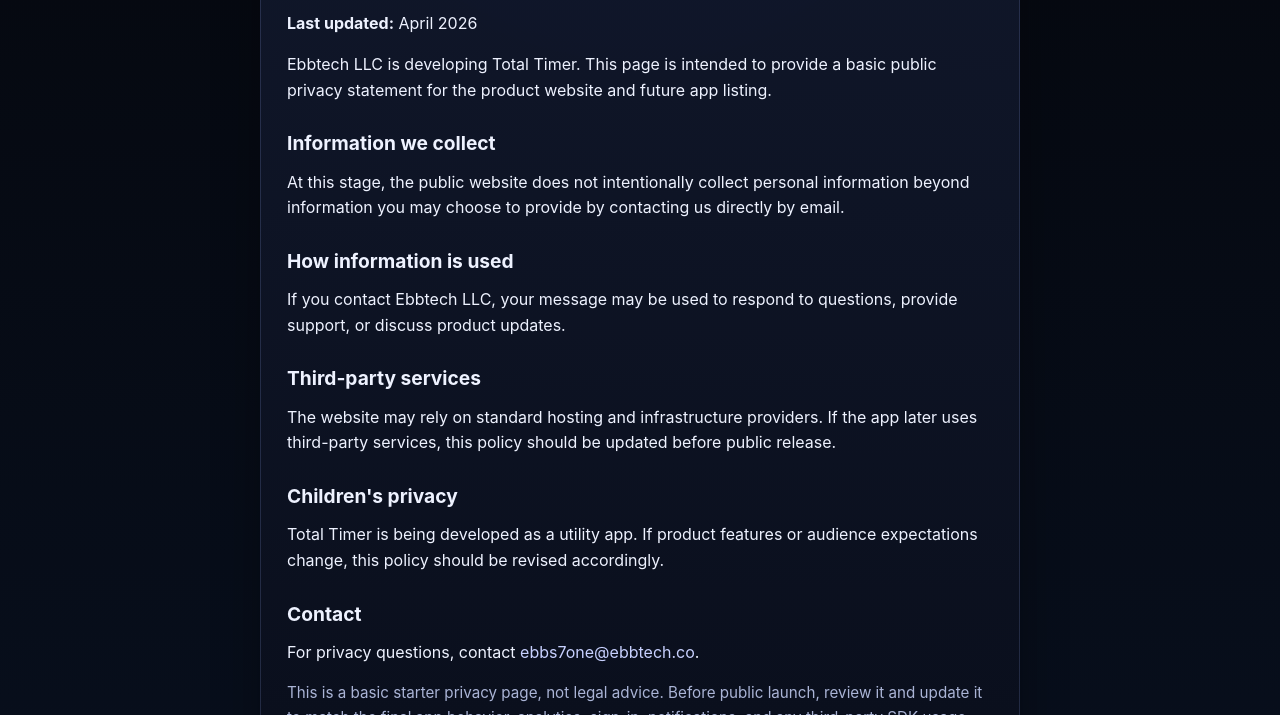
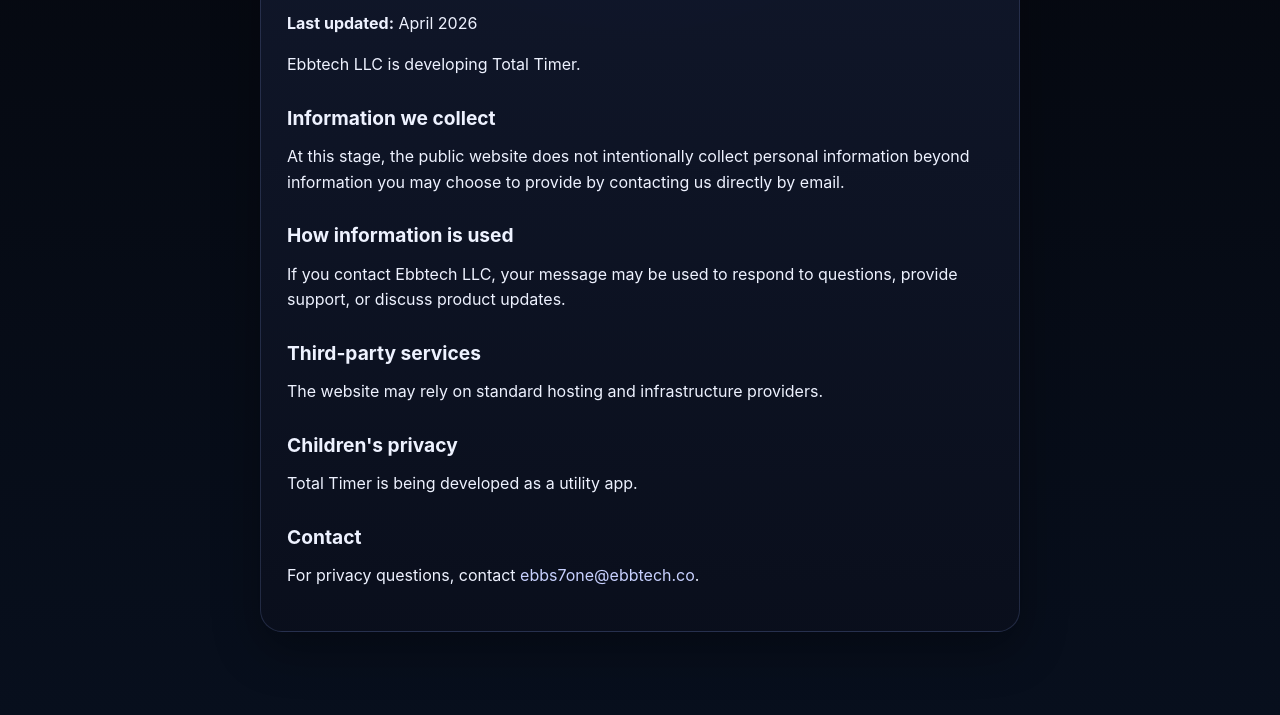
Before and after one commit to ebbs7one/ebbtech-site, a plain HTML site: page site/privacy.html in a window 1280 px wide. Shown: the part 285-1000 px from the top of the page. Drawn offline with Linux system fonts and the light colour scheme.

Commit message:
Remove leftover editing notes

```diff
--- a/site/privacy.html
+++ b/site/privacy.html
@@ -25,8 +25,7 @@
       <p><strong>Last updated:</strong> April 2026</p>
 
       <p>
-        Ebbtech LLC is developing Total Timer. This page is intended to provide a basic public privacy statement for the
-        product website and future app listing.
+        Ebbtech LLC is developing Total Timer.
       </p>
 
       <h2>Information we collect</h2>
@@ -42,24 +41,17 @@
 
       <h2>Third-party services</h2>
       <p>
-        The website may rely on standard hosting and infrastructure providers. If the app later uses third-party services,
-        this policy should be updated before public release.
+        The website may rely on standard hosting and infrastructure providers.
       </p>
 
       <h2>Children's privacy</h2>
       <p>
-        Total Timer is being developed as a utility app. If product features or audience expectations change,
-        this policy should be revised accordingly.
+        Total Timer is being developed as a utility app.
       </p>
 
       <h2>Contact</h2>
       <p>
         For privacy questions, contact <a href="mailto:ebbs7one@ebbtech.co">ebbs7one@ebbtech.co</a>.
-      </p>
-
-      <p class="small-note">
-        This is a basic starter privacy page, not legal advice. Before public launch, review it and update it to match the
-        final app behavior, analytics, sign-in, notifications, and any third-party SDK usage.
       </p>
     </div>
   </main>
```
Also changed, not shown: site/index.html (+0 -1 lines), site/support.html (+0 -3 lines).
